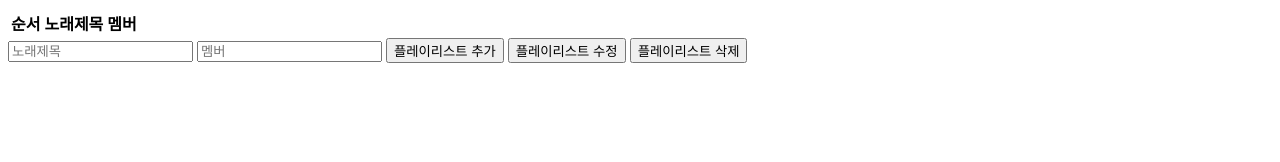
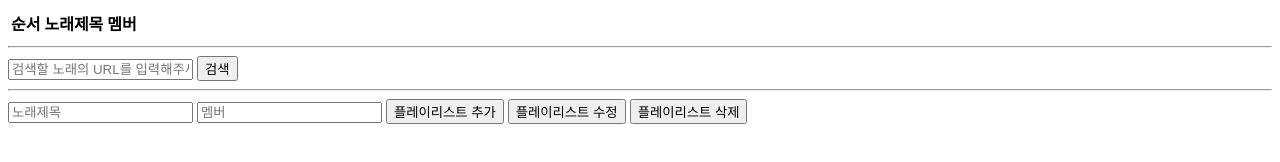
Before and after one commit to KimMyeugSun/miniHomework, a plain HTML site: page miniHomework/src/main/resources/static/css/miniHomework.html in a window 1280 px wide. Drawn offline with Linux system fonts and the light colour scheme.

Commit message:
no message

```diff
--- a/miniHomework/src/main/resources/static/css/miniHomework.html
+++ b/miniHomework/src/main/resources/static/css/miniHomework.html
@@ -16,6 +16,23 @@
           </tr>
         </thead>
       </table>
+      <hr />
+      <div class="seach">
+        <form>
+          <input
+            type="url"
+            name="search"
+            placeholder="검색할 노래의 URL를 입력해주세요"
+          />
+          <button
+            type="button"
+            onclick="location.href='https://www.youtube.com/'"
+          >
+            검색
+          </button>
+        </form>
+      </div>
+      <hr />
       <div class="selectOne">
         <form>
           <input type="text" name="title" placeholder="노래제목" />
```
